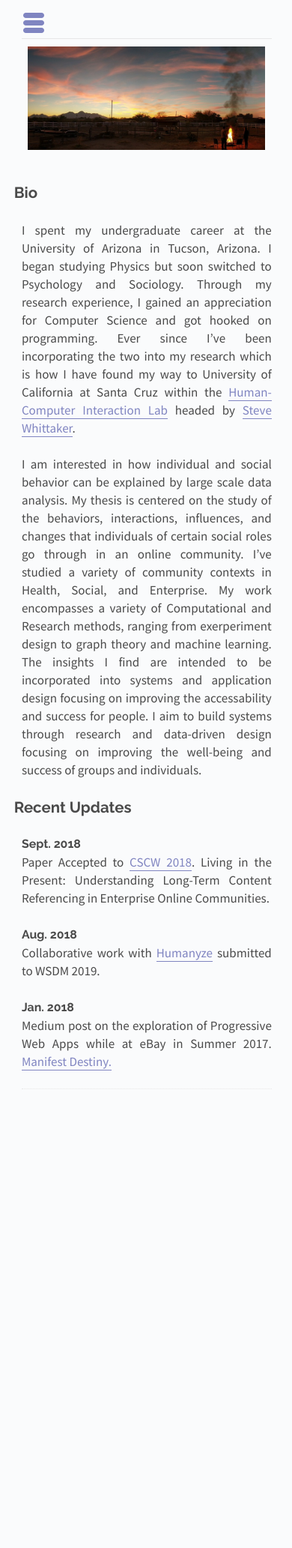
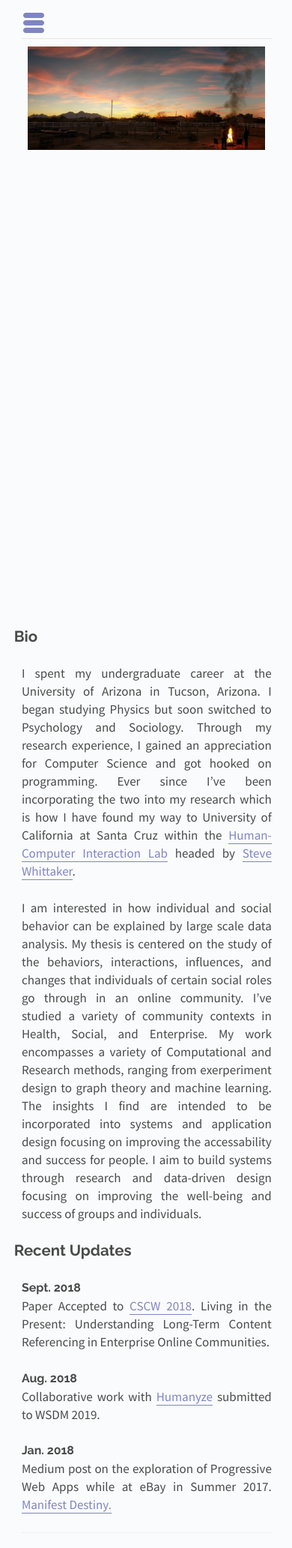
Before and after one commit to rcompt/rcompt.github.io, a Jekyll site: the page built from index.html, in a window 390 px wide. Shown: the whole page at 75% size. Built offline with Jekyll 4.4.1, drawn with Linux system fonts in a browser that asks for light colours; Markdown is read by kramdown in place of the engine named in the settings.

Commit message:
Changed min-height for cover-photo-container

```diff
--- a/css/responsive.css
+++ b/css/responsive.css
@@ -57,6 +57,7 @@
 
   #cover-photo-container {
     text-align: center;
+	min-height: 734px;
   }
 
   #title {
```
